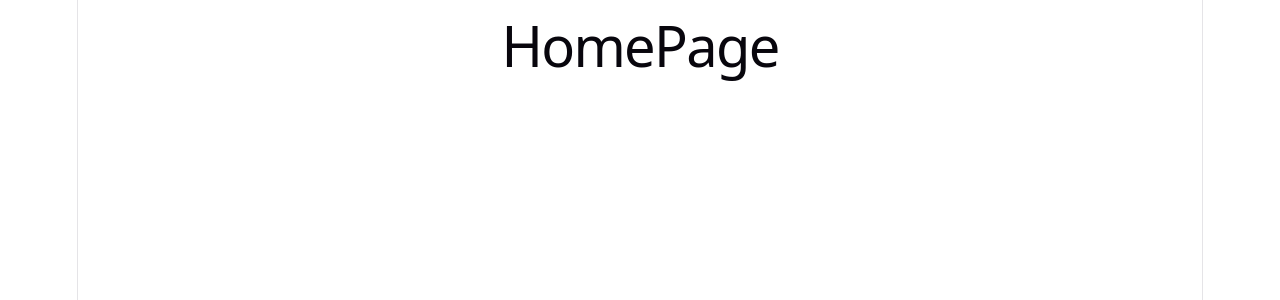
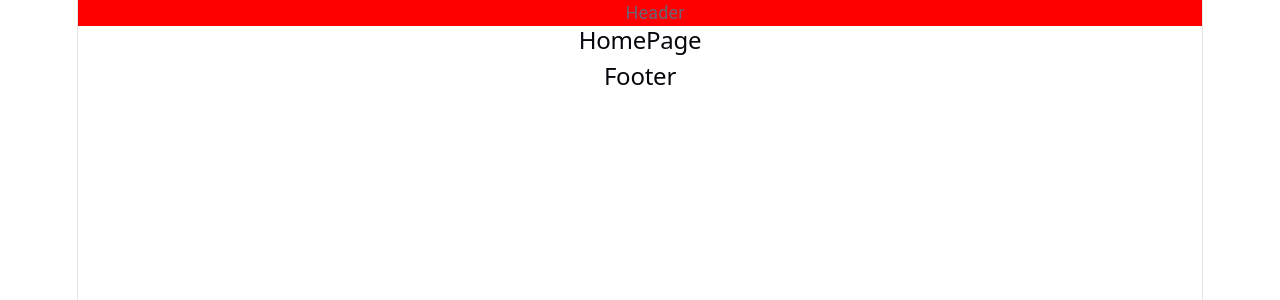
Before and after one commit to phngan220106/Shop-FE, a React (Vite) app: page / in a window 1280 px wide. Shown: the top 300 px of the page. Built offline with nearby package versions, Linux system fonts and the light colour scheme.

Commit message:
SetFiles

```diff
--- a/src/main.jsx
+++ b/src/main.jsx
@@ -3,6 +3,7 @@ import { createRoot } from 'react-dom/client'
 import './index.css'
 import App from './App.jsx'
 import HomePage from './pages/users/homePage/index.jsx'
+import './style/style.scss'
 
 createRoot(document.getElementById('root')).render(
   <StrictMode>
--- a/src/pages/users/homePage/index.jsx
+++ b/src/pages/users/homePage/index.jsx
@@ -1,7 +1,13 @@
 import { memo } from 'react';
+import Header from '../theme/header/index.jsx';
+
 const HomePage = () => {
     return (
-        <h1>HomePage</h1>
+        <>
+            <Header />
+            <h2>HomePage</h2>
+            <h2>Footer</h2>
+        </>
     );
 };
 export default memo(HomePage);
--- /dev/null
+++ b/src/pages/users/theme/header/index.jsx
@@ -0,0 +1,12 @@
+import { memo } from "react";
+import './style.scss';
+const Header = () => {
+    return (
+        <div className="header_top">
+            <div className="container">
+                Header
+            </div>
+        </div>
+    );
+}
+export default memo(Header);
--- /dev/null
+++ b/src/pages/users/theme/header/style.scss
@@ -0,0 +1,4 @@
+.header_top {
+    background: red;
+
+}
--- /dev/null
+++ b/src/style/pages/_all.scss
@@ -0,0 +1,22 @@
+@use"sass:map";
+@import"theme";
+
+html,
+body {
+    margin: 0;
+}
+
+* {
+    font-family: 'Roboto';
+    padding: 0;
+    margin: 0;
+}
+
+.container {
+    max-width: 1170px;
+    width: 100%;
+    padding-left: 15px;
+    padding-right: 15px;
+    // background: map.get($theme-colors, "main");
+    margin: 0 auto;
+}
--- /dev/null
+++ b/src/style/pages/_theme.scss
@@ -0,0 +1,6 @@
+//Common thême styles for all pages
+$theme-colors: (
+    "main": #008874,
+
+
+    )
--- /dev/null
+++ b/src/style/style.scss
@@ -0,0 +1 @@
+@import "pages/all";
```
